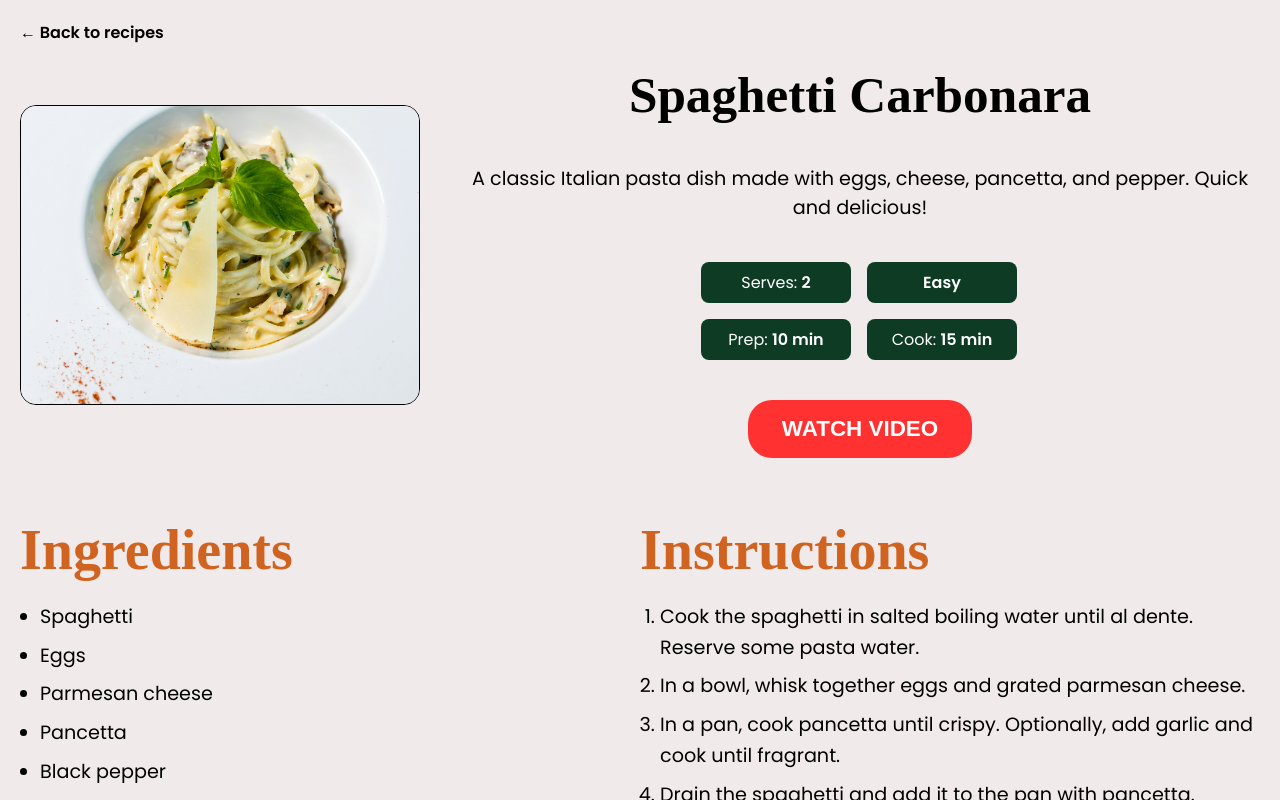
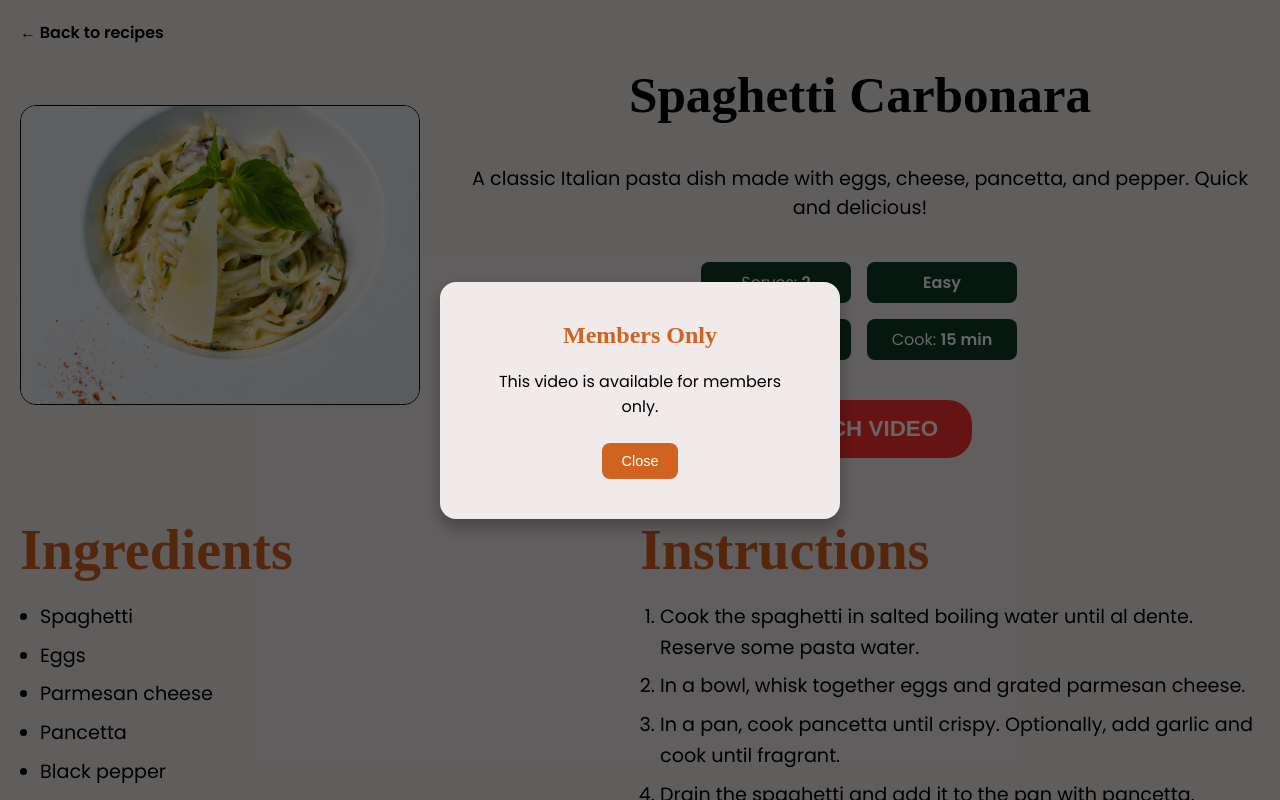
Before and after one commit to lucasvitareli/recipes-page, a React (Vite) app: page /recipe/1 in a window 1280 px wide. Both pictures are taken after a click on the button "WATCH VIDEO". Shown: the top 800 px of the page. Built offline with nearby package versions, Linux system fonts and the light colour scheme.

Commit message:
Create modal for Watch Video Validation by members restriction

```diff
--- /dev/null
+++ b/src/components/Modal/index.jsx
@@ -0,0 +1,18 @@
+import React from "react";
+import { Overlay, ModalBox, Title, Text, CloseButton } from "./style";
+
+function Modal({ onClose }) {
+
+    return (
+        <Overlay>
+            <ModalBox>
+                <Title>Members Only</Title>
+                <Text>This video is available for members only.</Text>
+                <CloseButton onClick={onClose}>Close</CloseButton>
+            </ModalBox>
+        </Overlay>
+    );
+
+}
+
+export default Modal;
--- /dev/null
+++ b/src/components/Modal/style.js
@@ -0,0 +1,50 @@
+import styled from "styled-components";
+
+export const Overlay = styled.div`
+    position: fixed;
+    top: 0; left: 0;
+    width: 100%;
+    height: 100%;
+    background-color: rgba(0, 0, 0, 0.6);
+    display: flex;
+    justify-content: center;
+    align-items: center;
+    z-index: 1000;
+`;
+
+export const ModalBox = styled.div`
+    background-color: ${({ theme }) => theme.colors.background};
+    padding: 40px;
+    border-radius: 16px;
+    text-align: center;
+    max-width: 400px;
+    width: 90%;
+    box-shadow: 0 8px 16px rgba(0,0,0,0.3);
+`;
+
+export const Title = styled.h2`
+    margin-bottom: 20px;
+    color: ${({ theme }) => theme.colors.secondary};
+    font-family: ${({ theme }) => theme.fonts.title};
+`;
+
+export const Text = styled.p`
+    margin-bottom: 24px;
+    font-size: 1rem;
+    color: ${({ theme }) => theme.colors.text};
+`;
+
+export const CloseButton = styled.button`
+    padding: 10px 20px;
+    background-color: ${({ theme }) => theme.colors.secondary};
+    color: ${({ theme }) => theme.colors.textWhite};
+    border: none;
+    border-radius: 8px;
+    font-size: 0.9rem;
+    cursor: pointer;
+    transition: background-color 0.3s ease;
+
+    &:hover {
+    background-color: ${({ theme }) => theme.colors.hooverButton};
+    }
+`;
--- a/src/data/recipes.js
+++ b/src/data/recipes.js
@@ -91,13 +91,12 @@ export const recipes = [
         ],
 
         instructions: [
-            "Season salmon fillets with salt and pepper.",
-            "Sear the salmon in a pan with olive oil until golden brown on both sides. Set aside.",
-            "In the same pan, add butter and sauté chopped onion and garlic until soft.",
-            "Add fresh spinach and cook until wilted.",
-            "Pour in heavy cream and stir in grated parmesan cheese. Simmer until slightly thickened.",
-            "Add lemon juice and return the salmon to the pan to warm through.",
-            "Serve the salmon topped with the creamy spinach sauce."
+            "Preheat the oven to 200°C (400°F).",
+            "Season the chicken with olive oil, salt, pepper, garlic, rosemary, and thyme.",
+            "Stuff the cavity with lemon halves and additional herbs if desired.",
+            "Place the chicken in a roasting pan with chopped carrots, potatoes, and onions around it.",
+            "Roast in the oven for about 1 hour, basting occasionally, until the chicken is golden and cooked through.",
+            "Let the chicken rest for 10 minutes before carving and serving."
         ]
     },
     {
@@ -122,6 +121,17 @@ export const recipes = [
             "Vanilla extract",
             "Salt",
             "Heavy cream"
+        ],
+
+        instructions: [
+            "Preheat the oven to 180°C (350°F) and grease a cake pan.",
+            "In a bowl, mix flour, baking powder, and salt.",
+            "In another bowl, cream together butter and sugar until light and fluffy.",
+            "Add eggs one at a time, then mix in vanilla extract.",
+            "Alternate adding the dry ingredients and milk to the wet mixture, mixing until smooth.",
+            "Fold in chopped strawberries.",
+            "Pour the batter into the prepared pan and bake for 30 minutes or until a toothpick comes out clean.",
+            "Let the cake cool before topping with whipped cream and fresh strawberries."
         ]
     },
     {
@@ -134,7 +144,15 @@ export const recipes = [
         prepTime: "10 min",
         cookTime: "5 min",
         serves: 2,
-        description: "A classic Caesar salad with crispy croutons, grilled chicken, and a creamy dressing."
+        description: "A classic Caesar salad with crispy croutons, grilled chicken, and a creamy dressing.",
+
+        instructions: [
+            "Grill the chicken until fully cooked and slice into strips.",
+            "Wash and chop the lettuce.",
+            "Prepare the dressing by blending egg, olive oil, garlic, lemon juice, and anchovies (optional).",
+            "Toss the lettuce with the dressing, croutons, and grated parmesan cheese.",
+            "Top with the grilled chicken and serve immediately."
+        ]
     },
     {
         id: 6,
@@ -146,7 +164,15 @@ export const recipes = [
         prepTime: "10 min",
         cookTime: "10 min",
         serves: 3,
-        description: "A quick and healthy shrimp stir fry with fresh vegetables and a savory sauce."
+        description: "A quick and healthy shrimp stir fry with fresh vegetables and a savory sauce.",
+
+        instructions: [
+            "Cook the rice according to package instructions and set aside.",
+            "Heat oil in a wok or large pan and sauté shrimp until pink. Remove and set aside.",
+            "Add chopped vegetables to the pan and stir-fry until tender-crisp.",
+            "Return the shrimp to the pan and add soy sauce. Stir to combine.",
+            "Serve the stir fry over the cooked rice."
+        ]
     },
     {
         id: 7,
@@ -158,7 +184,14 @@ export const recipes = [
         prepTime: "10 min",
         cookTime: "15 min",
         serves: 4,
-        description: "Delicious beef tacos with fresh toppings, perfect for a quick and satisfying meal."
+        description: "Delicious beef tacos with fresh toppings, perfect for a quick and satisfying meal.",
+
+        instructions: [
+            "Cook the ground beef in a pan until browned. Season with taco seasoning.",
+            "Warm the taco shells in the oven or on a skillet.",
+            "Fill the taco shells with the cooked beef, lettuce, chopped onion, and shredded cheese.",
+            "Serve with your favorite toppings like salsa or sour cream."
+        ]
     },
     {
         id: 8,
@@ -170,7 +203,15 @@ export const recipes = [
         prepTime: "15 min",
         cookTime: "25 min",
         serves: 6,
-        description: "A hearty and comforting vegetable soup, perfect for cold days or a light meal."
+        description: "A hearty and comforting vegetable soup, perfect for cold days or a light meal.",
+
+        instructions: [
+            "Chop all the vegetables into bite-sized pieces.",
+            "In a large pot, sauté onions and garlic in olive oil until fragrant.",
+            "Add the chopped vegetables and cook for a few minutes.",
+            "Pour in the broth and bring to a boil. Reduce heat and simmer until the vegetables are tender.",
+            "Season with salt and pepper to taste and serve hot."
+        ]
     },
     {
         id: 9,
@@ -182,7 +223,16 @@ export const recipes = [
         prepTime: "10 min",
         cookTime: "10 min",
         serves: 4,
-        description: "Fluffy blueberry pancakes with a hint of sweetness, perfect for breakfast or brunch."
+        description: "Fluffy blueberry pancakes with a hint of sweetness, perfect for breakfast or brunch.",
+
+        instructions: [
+            "In a bowl, mix flour, baking powder, and a pinch of salt.",
+            "In another bowl, whisk together milk, eggs, and honey.",
+            "Combine the wet and dry ingredients, then fold in blueberries.",
+            "Heat a non-stick skillet and pour batter to form pancakes.",
+            "Cook until bubbles form on the surface, then flip and cook until golden brown.",
+            "Serve with syrup and sliced bananas."
+        ]
     },
     {
         id: 10,
@@ -194,7 +244,16 @@ export const recipes = [
         prepTime: "30 min",
         cookTime: "1h",
         serves: 6,
-        description: "A rich and hearty lasagna bolognese, layered with cheese and a flavorful meat sauce."
+        description: "A rich and hearty lasagna bolognese, layered with cheese and a flavorful meat sauce.",
+
+        instructions: [
+            "Prepare the meat sauce by cooking minced beef with onions, garlic, and tomato sauce.",
+            "Make the béchamel sauce by whisking butter, flour, and milk until thickened.",
+            "Preheat the oven to 180°C (350°F).",
+            "Layer the lasagna in a baking dish: pasta sheets, meat sauce, béchamel, and cheese. Repeat.",
+            "Bake for 1 hour or until the top is golden and bubbly.",
+            "Let it rest for 10 minutes before serving."
+        ]
     },
     {
         id: 11,
@@ -206,7 +265,14 @@ export const recipes = [
         prepTime: "10 min",
         cookTime: "5 min",
         serves: 2,
-        description: "A refreshing Greek salad with fresh vegetables, feta cheese, and a tangy dressing."
+        description: "A refreshing Greek salad with fresh vegetables, feta cheese, and a tangy dressing.",
+
+        instructions: [
+            "Chop the tomatoes and cucumber into bite-sized pieces.",
+            "Combine the vegetables in a bowl with olives and crumbled feta cheese.",
+            "Drizzle with olive oil and a splash of red wine vinegar.",
+            "Season with salt, pepper, and oregano. Toss gently and serve."
+        ]
     },
     {
         id: 12,
@@ -218,6 +284,14 @@ export const recipes = [
         prepTime: "15 min",
         cookTime: "30 min",
         serves: 4,
-        description: "A flavorful chicken curry with a creamy coconut milk base and aromatic spices."
+        description: "A flavorful chicken curry with a creamy coconut milk base and aromatic spices.",
+
+        instructions: [
+            "Heat oil in a pan and sauté onions until golden.",
+            "Add chicken pieces and cook until browned.",
+            "Stir in curry powder and cook for 1 minute to release the aroma.",
+            "Pour in coconut milk and simmer until the chicken is cooked through.",
+            "Serve with rice or naan bread."
+        ]
     }
 ];
--- a/src/pages/Recipe/RecipeDetails.jsx
+++ b/src/pages/Recipe/RecipeDetails.jsx
@@ -1,7 +1,9 @@
 import React from "react";
+import { useState } from "react";
 // Import Link from react-router-dom
 import { useParams, Link } from "react-router-dom";
 import { recipes } from "../../data/recipes";
+import Modal from "../../components/Modal"
 
 import {
     Container,
@@ -32,6 +34,22 @@ function RecipeDetails() {
         return <p>Recipe not found</p>
     }
 
+    // Create a state variable to track if the user is a member or not, false by default
+    const [isMember, setIsMember] = useState(false);
+
+    const handleVideoAccess = () => {
+        // If the user is a member, set the state to true
+        if (isMember) {
+            alert("You are a member. Here is the video");
+        } else {
+            // If not a member
+            setShowModal(true)
+        }
+    };
+
+    // Create a state variable to track if the modal is open or not, false by default
+    const [showModal, setShowModal] = useState(false)
+
     return (
         <Container>
             <BackLink to="/#recipes">← Back to recipes</BackLink>
@@ -55,7 +73,7 @@ function RecipeDetails() {
                         <Badge>Cook: <span>{recipe.cookTime}</span> </Badge>
                     </Badges>
 
-                    <WatchButton>WATCH VIDEO</WatchButton>
+                    <WatchButton onClick={handleVideoAccess}>WATCH VIDEO</WatchButton>
                 </Details>
             </Wrapper>
 
@@ -80,16 +98,8 @@ function RecipeDetails() {
                 </Column>
             </BottomContent>
 
-
-
-            {/* <SectionTitle>Ingredients</SectionTitle>
-                <List>
-                    {recipe.ingredients.map((ing, i) => (
-                        <li key={i}>{ing}</li>
-                    ))}
-                </List> */}
-
-            {/* Adicione aqui uma seção de "Preparation steps" no futuro se quiser */}
+            {/* This a modal that appears when the user clicks on the "WATCH VIDEO" button. */}
+            {showModal && <Modal onClose={() => setShowModal(false)} />}
 
         </Container>
     );
```
